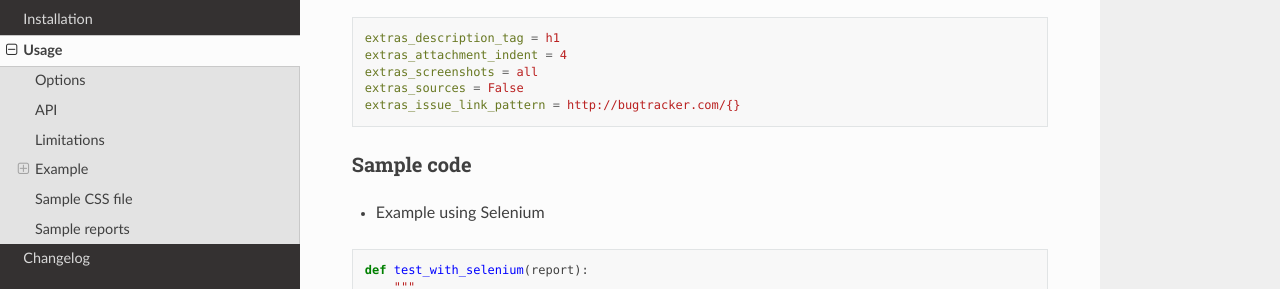
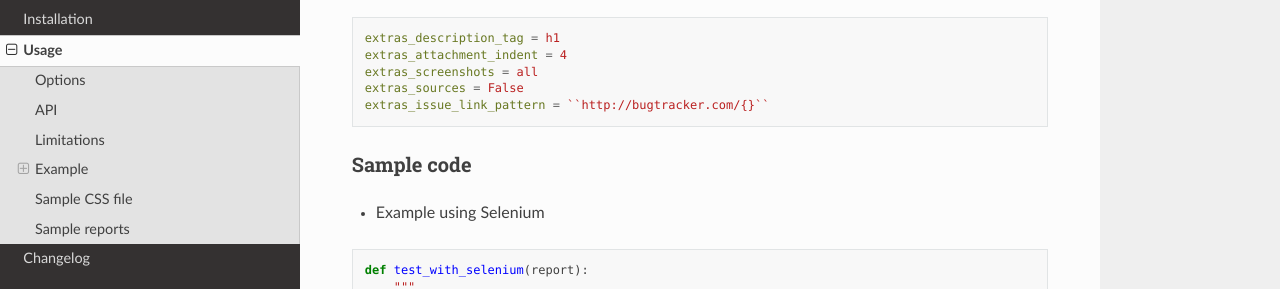
Before and after one commit to harmin-parra/pytest-report-extras, a Sphinx documentation site: the page built from docs/user_guide.rst, in a window 1280 px wide and 900 px high, scrolled down 3145 px. Shown: the part 162-451 px from the top of the window. Built offline with Sphinx 7.4.7 and the Read the Docs theme 3.1.0, drawn with Linux system fonts in a browser that asks for light colours.

Commit message:
update docs

```diff
--- a/docs/user_guide.rst
+++ b/docs/user_guide.rst
@@ -175,7 +175,7 @@ Sample ``pytest.ini`` file
   extras_attachment_indent = 4
   extras_screenshots = all
   extras_sources = False
-  extras_issue_link_pattern = http://bugtracker.com/{}
+  extras_issue_link_pattern = ``http://bugtracker.com/{}``
 
 
 Sample code
```
